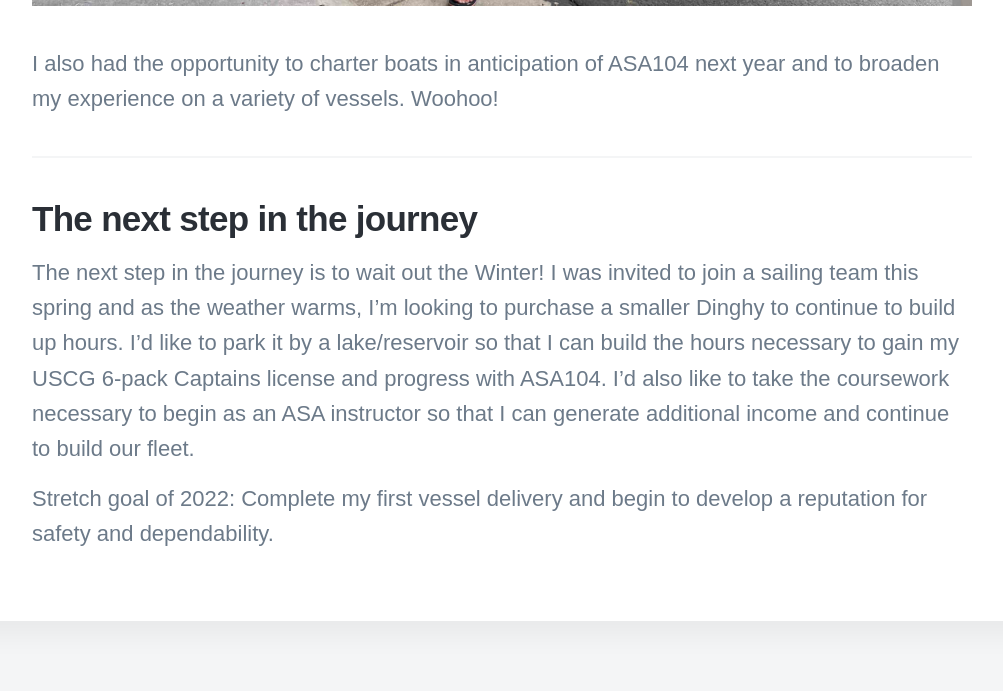
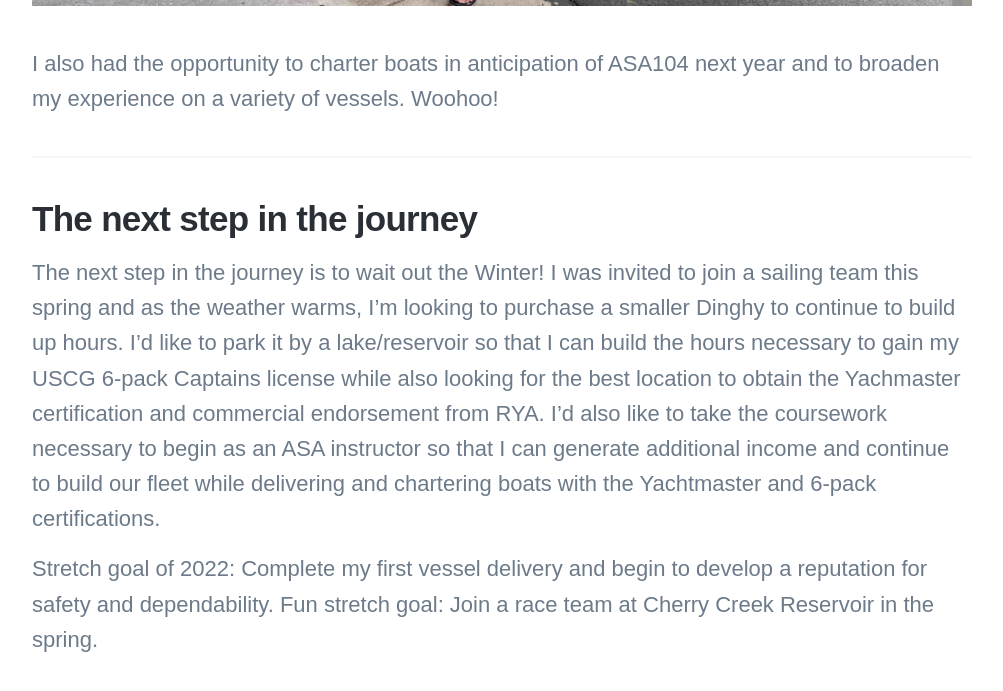
Before and after one commit to starbuck10/JCoffie, a Jekyll site: the page built from _projects/2021-11-02-ongoing-work.md, in a window 1280 px wide and 900 px high, scrolled down 3226 px, cut to the strip 0-697 px from the top of the window. Shown: the top 691 px of the strip, without its empty margins (138-1141 px from the left). Built offline with Jekyll 4.4.1, drawn with Linux system fonts in a browser that asks for light colours; nearby versions of some CDN libraries; some web fonts are replaced.

Commit message:
updating project info

```diff
--- a/_projects/2021-11-02-ongoing-work.md
+++ b/_projects/2021-11-02-ongoing-work.md
@@ -53,6 +53,6 @@ I also had the opportunity to charter boats in anticipation of ASA104 next year
 
 ## The next step in the journey
 
-The next step in the journey is to wait out the Winter!  I was invited to join a sailing team this spring and as the weather warms, I'm looking to purchase a smaller Dinghy to continue to build up hours. I'd like to park it by a lake/reservoir so that I can build the hours necessary to gain my USCG 6-pack Captains license and progress with ASA104.  I'd also like to take the coursework necessary to begin as an ASA instructor so that I can generate additional income and continue to build our fleet.
+The next step in the journey is to wait out the Winter!  I was invited to join a sailing team this spring and as the weather warms, I'm looking to purchase a smaller Dinghy to continue to build up hours. I'd like to park it by a lake/reservoir so that I can build the hours necessary to gain my USCG 6-pack Captains license while also looking for the best location to obtain the Yachmaster certification and commercial endorsement from RYA.  I'd also like to take the coursework necessary to begin as an ASA instructor so that I can generate additional income and continue to build our fleet while delivering and chartering boats with the Yachtmaster and 6-pack certifications.
 
-Stretch goal of 2022: Complete my first vessel delivery and begin to develop a reputation for safety and dependability.
+Stretch goal of 2022: Complete my first vessel delivery and begin to develop a reputation for safety and dependability.  Fun stretch goal: Join a race team at Cherry Creek Reservoir in the spring.
```
